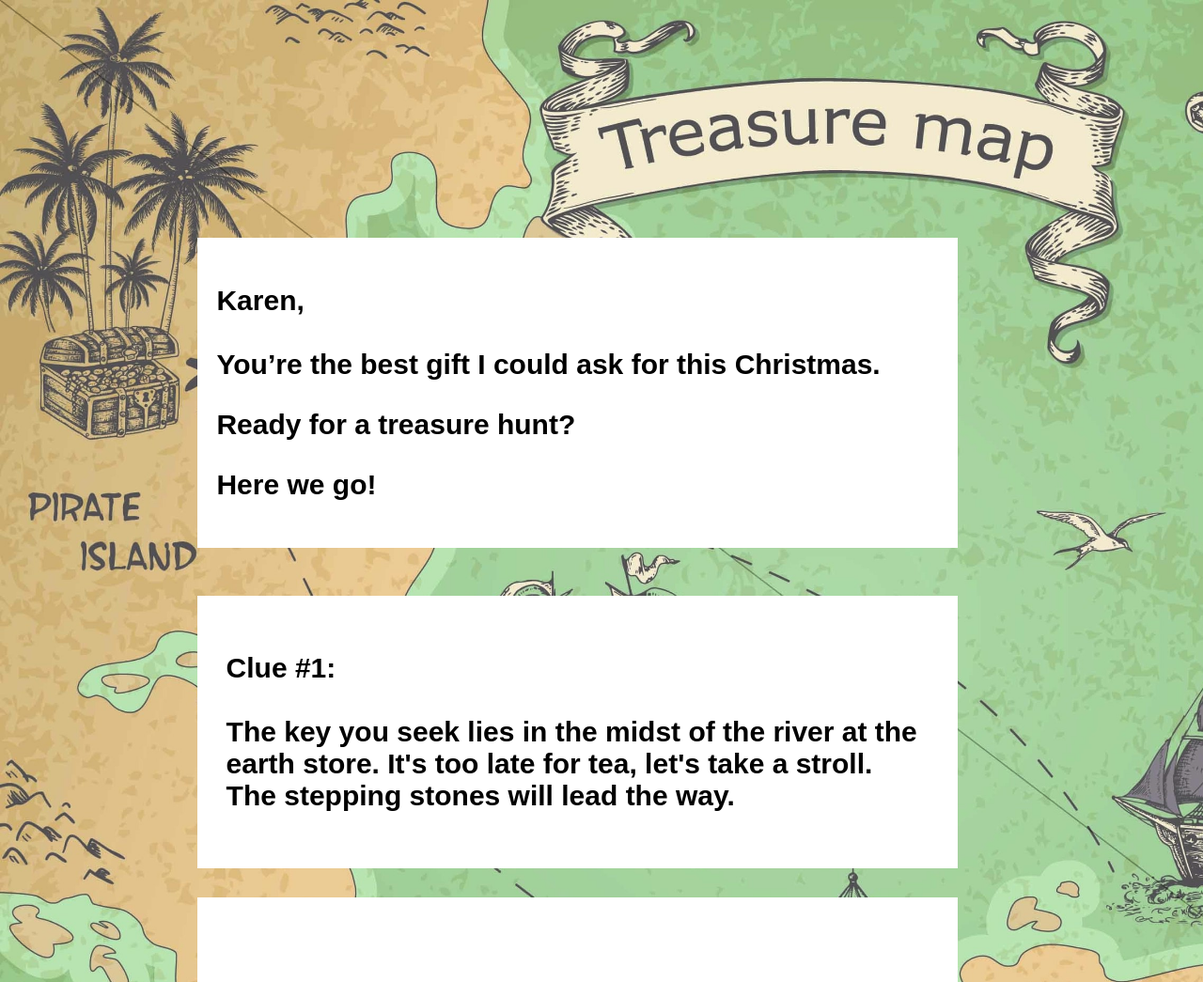
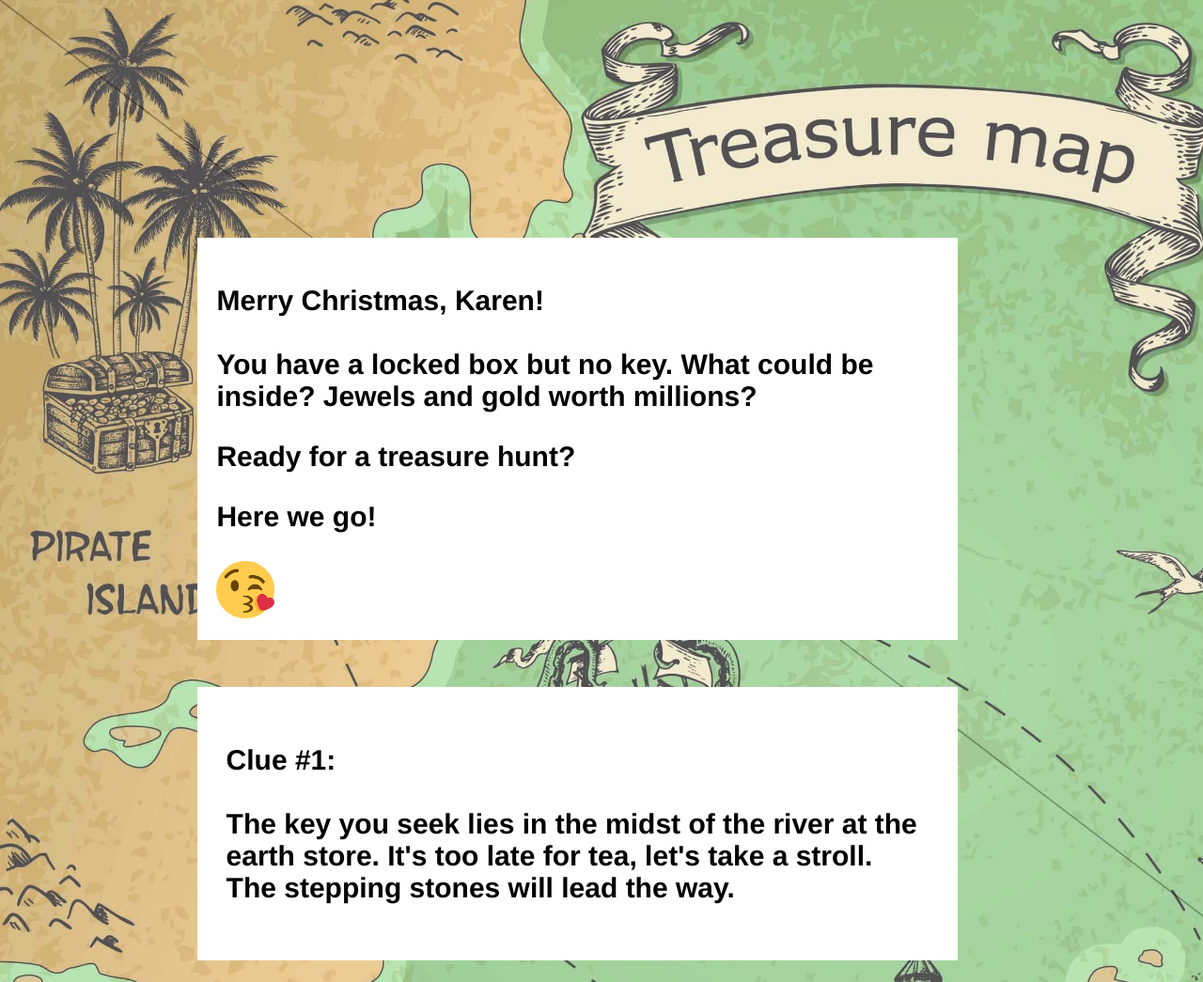
Before and after one commit to softanimal/treasure, a plain HTML site: page index.html in a window 1280 px wide. Shown: the top 1045 px of the page at 94% size. Drawn offline with Linux system fonts and the light colour scheme; grey boxes are pictures that could not be loaded.

Commit message:
update paragraph

```diff
--- a/css/style.css
+++ b/css/style.css
@@ -4,7 +4,7 @@
 
 html {
   font-size: 10px;
-  font-family: "PT sans", sans-serif;
+  font-family: "Helvetica Neue", sans-serif;
 }
 
 body {
@@ -46,6 +46,16 @@ background-color: #ffffff;
   background-color: #ffffff;
 }
 
+.kiss img {
+  width: 100%;
+  height: auto;
+}
+
+.kiss {
+  width: 8%;
+  height: auto;
+}
+
 /* ----------- iPhone 6, 6S, 7 and 8 ----------- */
 
 /* Portrait and Landscape */
--- a/index.html
+++ b/index.html
@@ -9,10 +9,14 @@
   <body>
     <div class="container">
     <div class="paragraph">
-    <p>Karen,<br><br>
-      You’re the best gift I could ask for this Christmas.</p>
+    <p>
+      Merry Christmas, Karen! <br><br>
+      You have a locked box but no key. What could be inside? Jewels and gold worth millions?</p>
 <p>Ready for a treasure hunt?</p>
 <p>Here we go!</p>
+<div class="kiss">
+  <img src="images/kiss.png" alt="kiss emoji">
+</div>
 </div>
 <div class="clue">
 <p>Clue #1:<br><br>
```
Also changed, not shown: images/kiss.png (added).
